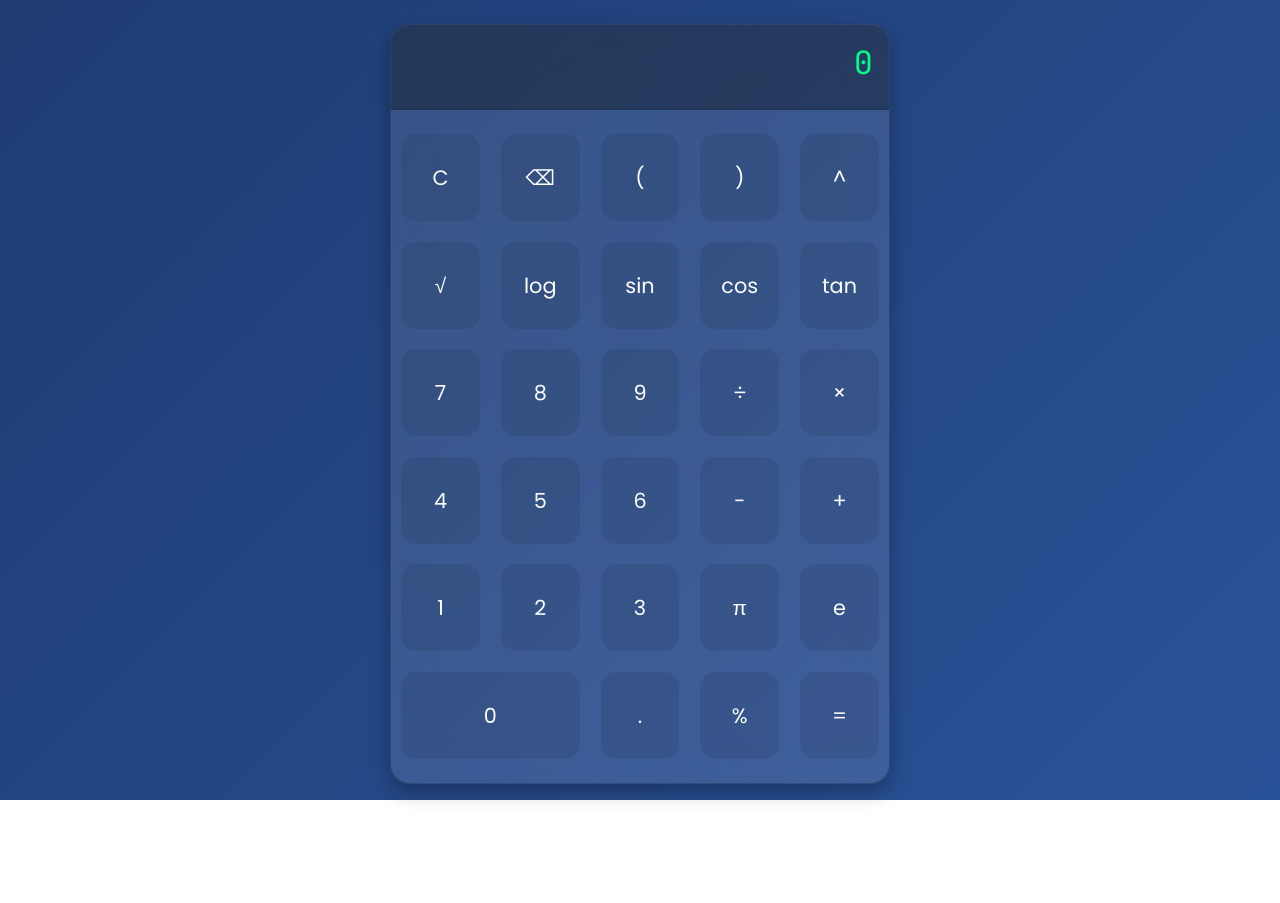
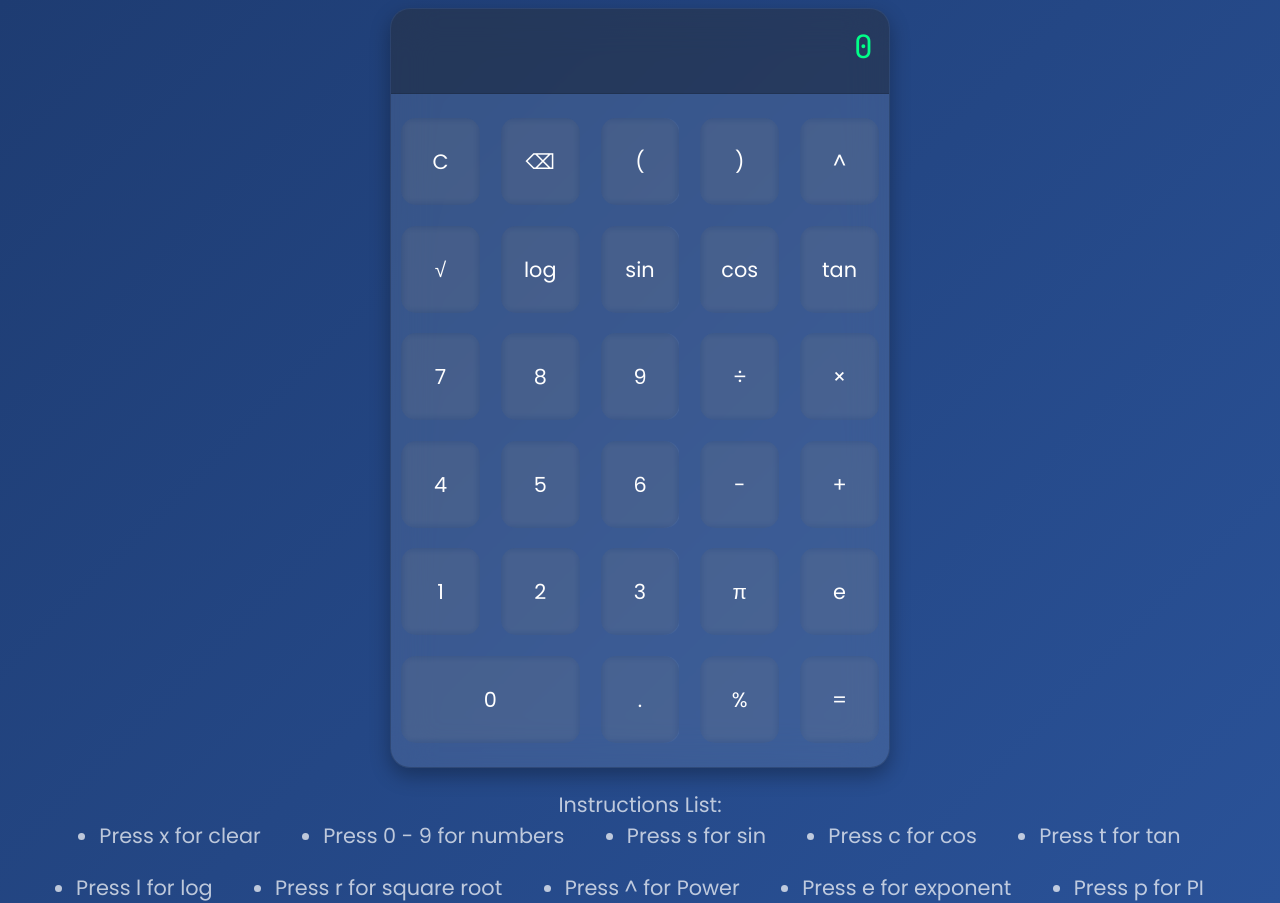
Before and after one commit to GabrielBolarinwa/Math-Calculator, a website: page index.html in a window 1280 px wide. Before the commit the page ends 800 px from the top, so only its background shows below. Drawn offline with Linux system fonts and the light colour scheme.

Commit message:
Fixes for accessibility, UI, UX and Code Quality

```diff
--- a/css/style.css
+++ b/css/style.css
@@ -1,4 +1,3 @@
-@import url("fonts.css");
 * {
   margin: 0;
   padding: 0;
@@ -12,7 +11,9 @@
 body {
   display: flex;
   justify-content: center;
-  align-items: flex-start;
+  align-items: space-between;
+  flex-flow: column;
+  gap: 1em;
   min-height: 100vh;
   background: linear-gradient(135deg, #1e3c72, #2a5298);
   font-family: Poppins, sans-serif;
@@ -72,7 +73,7 @@ button {
   font-family: inherit;
   cursor: pointer;
   transition: all 0.3s ease;
-  backdrop-filter: bulur(5px);
+  backdrop-filter: blur(5px);
 }
 
 button:hover {
@@ -101,3 +102,19 @@ button:active {
     height: 95dvh;
   }
 }
+
+footer {
+  padding-inline: 2rem;
+  color: #ffffff;
+  opacity: 0.7;
+  text-align: center;
+  width: 100%;
+}
+
+footer div ul {
+  display: flex;
+  align-items: center;
+  justify-content: center;
+  flex-flow: row wrap;
+  gap: 1em 3em;
+}
--- a/index.html
+++ b/index.html
@@ -36,26 +36,26 @@
 
   <body>
     <main class="calculator">
-      <section aria-label="Calculator Display" class="display">
+      <section aria-label="Calculator Display" class="display" role="math">
         <output id="display" class="displayOutput" aria-live="polite">0</output>
       </section>
       <nav class="buttons" aria-label="Calculator Buttons">
-        <button data-action="clear">C</button>
-        <button data-action="backspace">&#9003;</button>
-        <button data-value="(">&#40;</button>
-        <button data-value=")">&#41;</button>
+        <button aria-label="Clear Display" data-action="clear">C</button>
+        <button aria-label="Backspace" data-action="backspace">&#9003;</button>
+        <button aria-label="Left Bracket" data-value="(">&#40;</button>
+        <button aria-label="Right Bracket" data-value=")">&#41;</button>
 
-        <button data-value="^">^</button>
-        <button data-value="√">√</button>
-        <button data-value="log">log</button>
-        <button data-value="sin(">sin</button>
-        <button data-value="cos(">cos</button>
-        <button data-value="tan(">tan</button>
+        <button aria-label="Power of" data-value="^">^</button>
+        <button aria-label="Square Root" data-value="√">√</button>
+        <button aria-label="log" data-value="log">log</button>
+        <button aria-label="sin" data-value="sin(">sin</button>
+        <button aria-label="cos" data-value="cos(">cos</button>
+        <button aria-label="tan" data-value="tan(">tan</button>
         <button data-value="7">7</button>
         <button data-value="8">8</button>
         <button data-value="9">9</button
-        ><button data-value="&#247;">&#247;</button>
-        <button data-value="&times;">&times;</button>
+        ><button aria-label="Divide" data-value="&#247;">&#247;</button>
+        <button aria-label="Multipication" data-value="&times;">&times;</button>
         <button data-value="4">4</button>
         <button data-value="5">5</button>
         <button data-value="6">6</button>
@@ -64,14 +64,31 @@
         <button data-value="1">1</button>
         <button data-value="2">2</button>
         <button data-value="3">3</button>
-        <button data-value="π">π</button>
-        <button data-value="e">e</button>
+        <button aria-label="Pi" data-value="π">π</button>
+        <button aria-label="e" data-value="e">e</button>
         <button data-value="0" class="zero-button">0</button
         ><button data-value=".">.</button>
-        <button data-value="%">%</button>
-        <button data-action="calculate">=</button>
+        <button aria-label="Percentage" data-value="%">%</button>
+        <button aria-label="Calculate" data-action="calculate">=</button>
       </nav>
     </main>
-    <script src="js/script.js"></script>
+    <footer>
+      <div>
+        <p>Instructions List:</p>
+        <ul>
+          <li>Press x for clear</li>
+          <li>Press 0 - 9 for numbers</li>
+          <li>Press s for sin</li>
+          <li>Press c for cos</li>
+          <li>Press t for tan</li>
+          <li>Press l for log</li>
+          <li>Press r for square root</li>
+          <li>Press ^ for Power</li>
+          <li>Press e for exponent</li>
+          <li>Press p for PI</li>
+        </ul>
+      </div>
+    </footer>
+    <script type="module" src="js/script.js"></script>
   </body>
 </html>
--- a/js/script.js
+++ b/js/script.js
@@ -17,12 +17,14 @@ function calculate() {
     .replace(/%/g, "* 0.01")
     .replace(/÷/g, "/")
     .replace(/×/g, "*");
-  if (!isBalanced(expression)) {
-    display.textContent = "Unbalanced brackets";
+  const balanced = balanceExpression(expression);
+  if (balanced === null) {
+    display.innerText = "Invalid brackets";
     return;
   }
+
   try {
-    const tokens = tokenize(expression);
+    const tokens = tokenize(balanced);
     const postfix = shuntingYard(tokens);
     const result = evaluatePostfix(postfix);
     display.innerText = parseFloat(result?.toPrecision(10)).toString();
@@ -31,19 +33,19 @@ function calculate() {
   }
 }
 
-function isBalanced(expression) {
-  let stack = [];
-  for (let char of expression) {
+function balanceExpression(expression) {
+  let count = 0;
+  for (const char of expression) {
     if (char === "(") {
-      stack.push("(");
+      count++;
     } else if (char === ")") {
-      if (!stack.length) {
-        return false;
-      }
-      stack.pop();
+      count--;
     }
+    if (count < 0) {
+      return null;
+    }
+    return expression + ")".repeat(count);
   }
-  return stack.length === 0;
 }
 
 document.querySelector(".buttons").addEventListener("click", (e) => {
@@ -80,6 +82,8 @@ document.addEventListener("keydown", function (e) {
     backspace();
   } else if (e.key === "e") {
     append("e");
+  } else if (e.key === "x") {
+    clearDisplay();
   }
 });
 
@@ -141,10 +145,25 @@ function tokenize(expression) {
   return tokens;
 }
 
+const ops = {
+  "+": (a, b) => a + b,
+  "-": (a, b) => a - b,
+  "*": (a, b) => a * b,
+  "/": (a, b) => a / b,
+  "^": (a, b) => Math.pow(a, b),
+};
+const fns = {
+  sin: (n) => Math.sin((n * Math.PI) / 180),
+  cos: (n) => Math.cos((n * Math.PI) / 180),
+  tan: (n) => Math.tan((n * Math.PI) / 180),
+  log: (n) => Math.log10(n),
+  sqrt: (n) => Math.sqrt(n),
+};
+
 function shuntingYard(tokens) {
   const output = [];
   const stack = [];
-  const precendence = {
+  const precedence = {
     "+": 1,
     "-": 1,
     "*": 2,
@@ -174,8 +193,8 @@ function shuntingYard(tokens) {
       while (stack.length) {
         const topVal = stack.at(-1).value;
         if (
-          precendence[topVal] > precendence[curVal] ||
-          (precendence[topVal] === precendence[curVal] && !rightAssoc[curVal])
+          precedence[topVal] > precedence[curVal] ||
+          (precedence[topVal] === precedence[curVal] && !rightAssoc[curVal])
         ) {
           output.push(stack.pop());
         } else break;
@@ -217,13 +236,7 @@ function evaluatePostfix(tokens) {
     }
     if (token.type === "function") {
       const a = stack.pop();
-      const fns = {
-        sin: (n) => Math.sin((n * Math.PI) / 180),
-        cos: (n) => Math.cos((n * Math.PI) / 180),
-        tan: (n) => Math.tan((n * Math.PI) / 180),
-        log: (n) => Math.log10(n),
-        sqrt: (n) => Math.sqrt(n),
-      };
+
       if (fns[token.value]) {
         stack.push(fns[token.value](a));
       }
@@ -232,13 +245,6 @@ function evaluatePostfix(tokens) {
     if (token.type === "operator") {
       const b = stack.pop();
       const a = stack.pop();
-      const ops = {
-        "+": (a, b) => a + b,
-        "-": (a, b) => a - b,
-        "*": (a, b) => a * b,
-        "/": (a, b) => a / b,
-        "^": (a, b) => Math.pow(a, b),
-      };
       stack.push(ops[token.value](a, b));
       continue;
     }
```
